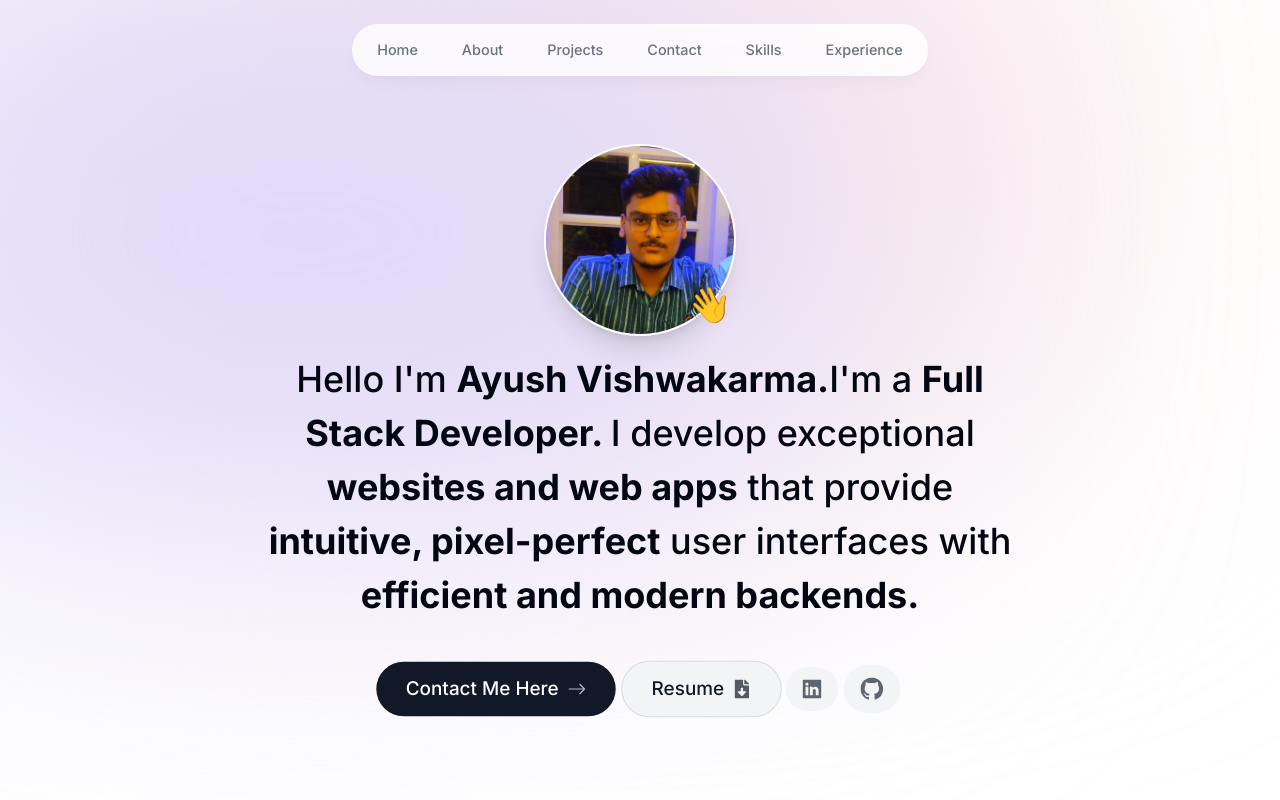
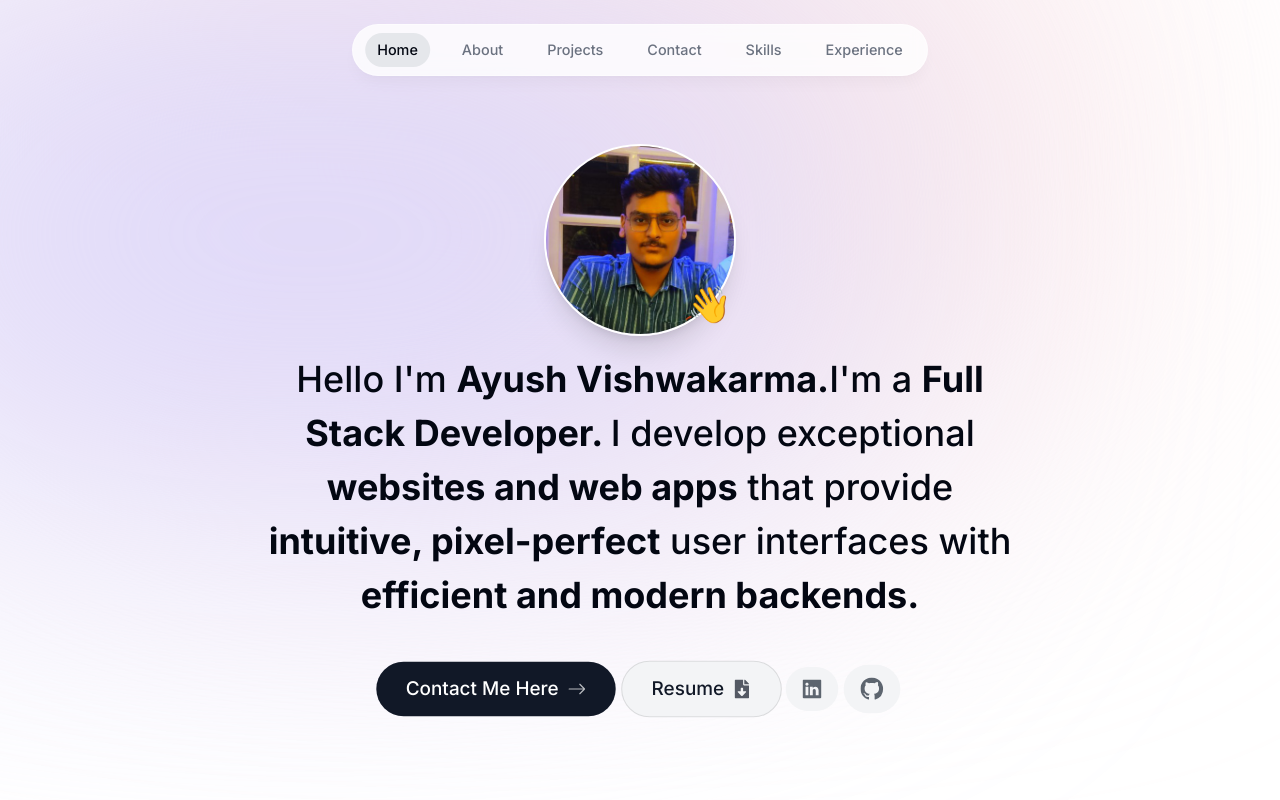
Before and after one commit to Ayush-Vish/Ayush-Dev, a Next.js app: page / in a window 1280 px wide. Shown: the top 800 px of the page. Built offline with nearby package versions, Linux system fonts and the light colour scheme.

Commit message:
Added Active Sessions

```diff
--- a/app/layout.tsx
+++ b/app/layout.tsx
@@ -16,7 +16,7 @@ export default function RootLayout({
   children: React.ReactNode
 }) {
   return (
-    <html lang="en">
+    <html lang="en" className='!scroll-smooth'>
       <body className={`text-gray-950 ${inter.className}  pt-28 sm:pt-36 relative bg-inherit bg-gray-50 h-[5000px]  `} >
         <div className='bg-[#fbe2e3] absolute top-[-6rem] right-[11rem] h-[31.25rem] -z-10 w-[31.25rem] rounded-full blur-[10rem] sm:w-[68.75rem] '>
         </div>
--- a/components/About.tsx
+++ b/components/About.tsx
@@ -10,10 +10,11 @@ function About ( ) {
 
     return (
         <motion.section
+        id="about"
         initial={{opacity:0 ,y:100}}
         animate={{opacity: 1  , y:0}}
         transition={{delay:0.6}}
-        className="mb-28 max-w-[45rem] text-center leading-8 sm:mb-40">
+        className="mb-28 max-w-[45rem] text-center leading-8 sm:mb-40 scroll-m-28">
             <SectionHadding >
                 About me
             </SectionHadding>
--- a/components/Intro.tsx
+++ b/components/Intro.tsx
@@ -11,7 +11,7 @@ function Intro ( ) {
 
 
     return (
-        <section className="mb-28  max-w-[50rem] text-center ">
+        <section id="home" className="mb-28  max-w-[50rem] text-center scroll-m-28">
             <div className="flex items-center justify-center ">
                 <div className="relative ">
                     <motion.div
--- a/components/Projects.tsx
+++ b/components/Projects.tsx
@@ -8,7 +8,7 @@ function Projects ( )  {
 
 
     return (
-        <section id="projects" >
+        <section id="projects" className="scroll-m-28" >
             <SectionHadding>
                 My Projects
             </SectionHadding>
--- a/components/header.tsx
+++ b/components/header.tsx
@@ -6,8 +6,10 @@ import { motion } from "framer-motion"
 
 import {links} from "@/lib/data";
 import Link from "next/link";
-
+import clsx from "clsx";
+import { useState } from "react";
 function Header ( ) {
+    const [activeSession , setActiveSession] = useState("Home")
 
     return (
        <header className="z-[99] relative" >
@@ -24,8 +26,28 @@ function Header ( ) {
                                 initial={{y:-100 , opacity:0}}
                                 animate={{y:0 , opacity:1}}
                                 transition={{delay:0.2}}
-                            className="h-3/4 flex items-center justify-center " key={e.hash} >
-                                <Link className="w-full items-center justify-center p-3 hover:text-gray-700  transition-all ease-in-out duration-300 " href={e.hash}> {e.name}</Link>
+                            className="h-3/4 flex items-center justify-center relative " key={e.hash} >
+                                <Link className={clsx("w-full items-center justify-center p-3 hover:text-gray-700  transition-all ease-in-out duration-300" , {
+                                        "text-gray-950  " : activeSession ==e.name
+                                    })}
+                                    href={e.hash}
+                                    onClick={()=> setActiveSession(e.name)}
+                                    >
+                                         {e.name}
+                                    {
+                                        e.name ===activeSession &&  (
+
+                                            <motion.span
+                                            layoutId="activeSession"
+                                            transition={{
+                                                type: "spring",
+                                                stiffness : 380,
+                                                damping : 30
+                                            }}
+                                            className="bg-gray-200 rounded-full absolute inset-0 -z-10"></motion.span>
+                                        )
+                                    }
+                                </Link>
                             </motion.li >
                         ))
                     }
--- a/package.json
+++ b/package.json
@@ -19,6 +19,7 @@
     "react": "^18",
     "react-dom": "^18",
     "react-icons": "^4.12.0",
+    "react-intersection-observer": "^9.5.3",
     "tailwind-merge": "^2.1.0",
     "tailwindcss-animate": "^1.0.7"
   },
```
Also changed, not shown: context/active-section-context.tsx (added, +14 -0 lines), 1 other file (tests, documents, lock files or other folders).
